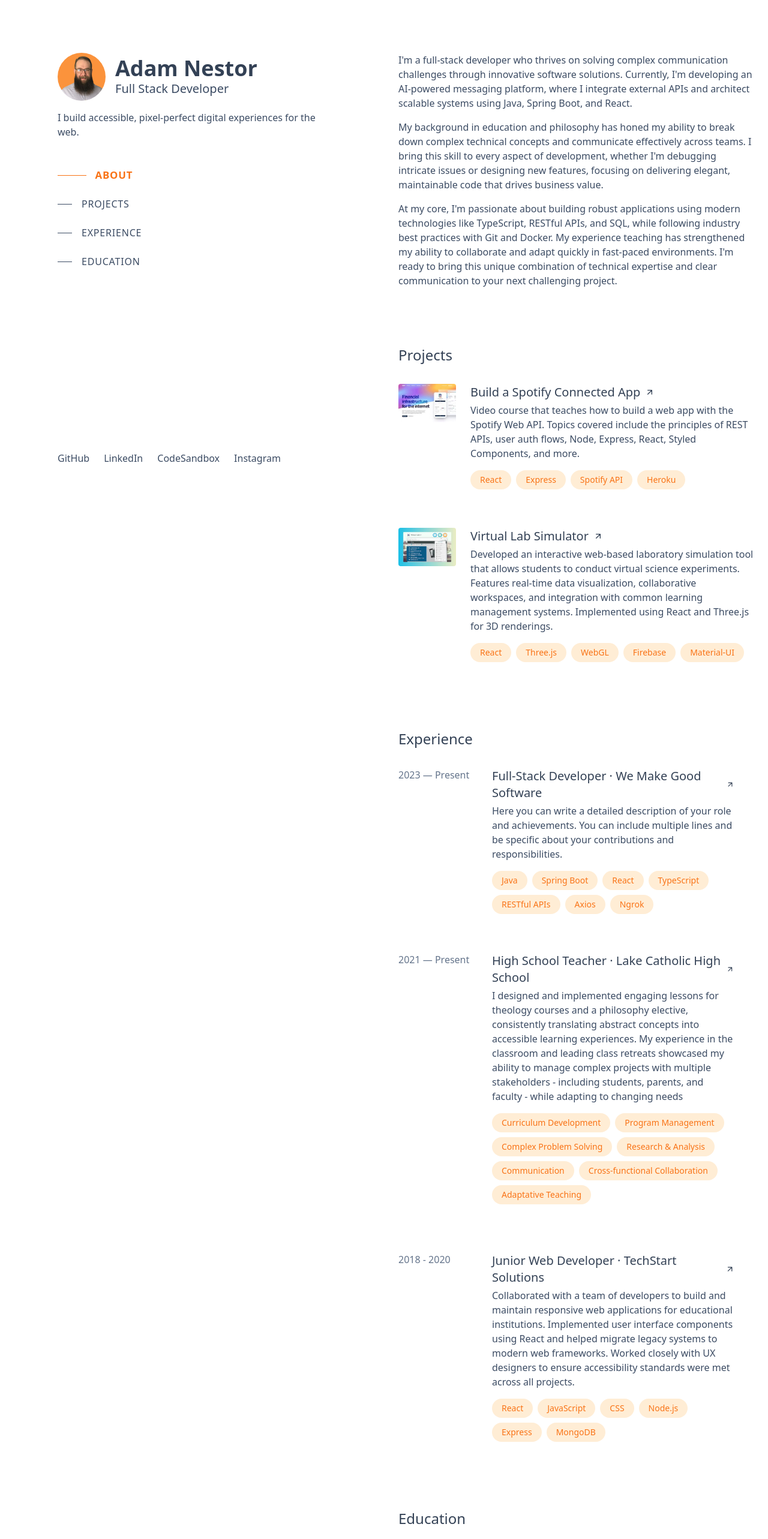
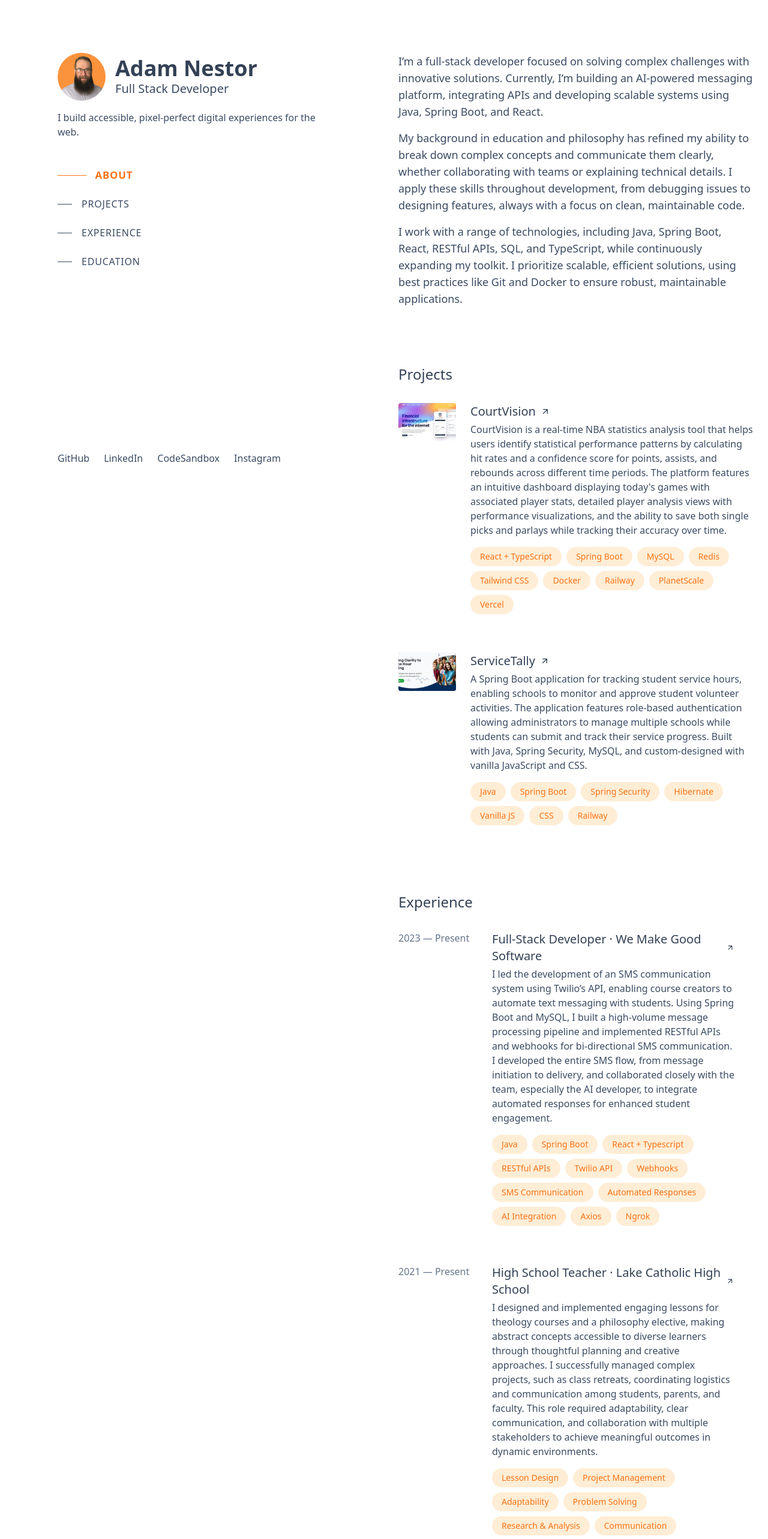
Before and after one commit to adamnestor/portfolio_v1, a React (Vite) app: page / in a window 1280 px wide. Shown: the top 2566 px of the page at 60% size. Built offline with nearby package versions, Linux system fonts and the light colour scheme.

Commit message:
add personal data

```diff
--- a/src/components/sections/RightPanel.tsx
+++ b/src/components/sections/RightPanel.tsx
@@ -6,30 +6,26 @@ const RightPanel = () => {
   return (
     <div className="pt-16">
       {/* About section */}
-      <section id="about" className="text-slate-medium space-y-4 mb-24">
+      <section id="about" className="text-slate-medium text-lg space-y-4 mb-24">
         <p>
-          I'm a full-stack developer who thrives on solving complex
-          communication challenges through innovative software solutions.
-          Currently, I'm developing an AI-powered messaging platform, where I
-          integrate external APIs and architect scalable systems using Java,
+          I’m a full-stack developer focused on solving complex challenges with
+          innovative solutions. Currently, I’m building an AI-powered messaging
+          platform, integrating APIs and developing scalable systems using Java,
           Spring Boot, and React.
         </p>
         <p>
-          My background in education and philosophy has honed my ability to
-          break down complex technical concepts and communicate effectively
-          across teams. I bring this skill to every aspect of development,
-          whether I'm debugging intricate issues or designing new features,
-          focusing on delivering elegant, maintainable code that drives business
-          value.
+          My background in education and philosophy has refined my ability to
+          break down complex concepts and communicate them clearly, whether
+          collaborating with teams or explaining technical details. I apply
+          these skills throughout development, from debugging issues to
+          designing features, always with a focus on clean, maintainable code.
         </p>
         <p>
-          At my core, I'm passionate about building robust applications using
-          modern technologies like TypeScript, RESTful APIs, and SQL, while
-          following industry best practices with Git and Docker. My experience
-          teaching has strengthened my ability to collaborate and adapt quickly
-          in fast-paced environments. I'm ready to bring this unique combination
-          of technical expertise and clear communication to your next
-          challenging project.
+          I work with a range of technologies, including Java, Spring Boot,
+          React, RESTful APIs, SQL, and TypeScript, while continuously expanding
+          my toolkit. I prioritize scalable, efficient solutions, using best
+          practices like Git and Docker to ensure robust, maintainable
+          applications.
         </p>
       </section>
 
--- a/src/data/experience.ts
+++ b/src/data/experience.ts
@@ -13,14 +13,17 @@ export const experiences: Experience[] = [
     company: "We Make Good Software",
     companyUrl: "https://wemakegoodsoftware.com/",
     dateRange: "2023 — Present",
-    description: `Here you can write a detailed description of your role and achievements.
-      You can include multiple lines and be specific about your contributions and responsibilities.`,
+    description: `I led the development of an SMS communication system using Twilio’s API, enabling course creators to automate text messaging with students. Using Spring Boot and MySQL, I built a high-volume message processing pipeline and implemented RESTful APIs and webhooks for bi-directional SMS communication. I developed the entire SMS flow, from message initiation to delivery, and collaborated closely with the team, especially the AI developer, to integrate automated responses for enhanced student engagement.`,
     technologies: [
       "Java",
       "Spring Boot",
-      "React",
-      "TypeScript",
+      "React + Typescript",
       "RESTful APIs",
+      "Twilio API",
+      "Webhooks",
+      "SMS Communication",
+      "Automated Responses",
+      "AI Integration",
       "Axios",
       "Ngrok",
     ],
@@ -30,31 +33,48 @@ export const experiences: Experience[] = [
     company: "Lake Catholic High School",
     companyUrl: "https://www.lakecatholic.org",
     dateRange: "2021 — Present",
-    description: `I designed and implemented engaging lessons for theology courses and a philosophy elective, consistently translating abstract concepts into accessible learning experiences. My experience in the classroom and leading class retreats showcased my ability to manage complex projects with multiple stakeholders - including students, parents, and faculty - while adapting to changing needs`,
+    description: `I designed and implemented engaging lessons for theology courses and a philosophy elective, making abstract concepts accessible to diverse learners through thoughtful planning and creative approaches. I successfully managed complex projects, such as class retreats, coordinating logistics and communication among students, parents, and faculty. This role required adaptability, clear communication, and collaboration with multiple stakeholders to achieve meaningful outcomes in dynamic environments.`,
     technologies: [
-      "Curriculum Development",
-      "Program Management",
-      "Complex Problem Solving",
+      "Lesson Design",
+      "Project Management",
+      "Adaptability",
+      "Problem Solving",
       "Research & Analysis",
       "Communication",
       "Cross-functional Collaboration",
-      "Adaptative Teaching",
     ],
   },
   {
-    title: "Junior Web Developer",
-    company: "TechStart Solutions",
-    companyUrl: "https://example.com",
-    dateRange: "2018 - 2020",
+    title: "High School Teacher",
+    company: "Cleveland Central Catholic High School",
+    companyUrl: "https://www.centralcatholichs.org/",
+    dateRange: "2020-2021",
+    description: "",
+    technologies: [],
+  },
+  {
+    title: "Director of Youth Ministry",
+    company: "St. Joan of Arc Catholic Church",
+    companyUrl: "https://spsjoa.org/",
+    dateRange: "2018-2020",
     description:
-      "Collaborated with a team of developers to build and maintain responsive web applications for educational institutions. Implemented user interface components using React and helped migrate legacy systems to modern web frameworks. Worked closely with UX designers to ensure accessibility standards were met across all projects.",
+      "Managed and executed large-scale events, coordinating diverse teams and adapting to evolving challenges to achieve impactful results. Demonstrated leadership in project planning, creative problem-solving, and clear communication, fostering collaboration across multiple stakeholders. Skilled at prioritizing tasks and delivering outcomes in dynamic environments, with a proven ability to train, mentor, and engage diverse audiences effectively.",
     technologies: [
-      "React",
-      "JavaScript",
-      "CSS",
-      "Node.js",
-      "Express",
-      "MongoDB",
+      "Project Management",
+      "Team Coordination",
+      "Communication Strategies",
+      "Problem-Solving",
+      "Mentorship and Training",
+      "Collaboration",
+      "Adaptability",
     ],
   },
+  {
+    title: "Director of Youth Ministry",
+    company: "Holy Martyrs Catholic Church",
+    companyUrl: "https://holymartyrs.net/",
+    dateRange: "2016-2018",
+    description: "",
+    technologies: [],
+  },
 ];
--- a/src/data/projects.ts
+++ b/src/data/projects.ts
@@ -8,19 +8,37 @@ export interface Project {
 
 export const projects: Project[] = [
   {
-    title: "Build a Spotify Connected App",
+    title: "CourtVision",
     description:
-      "Video course that teaches how to build a web app with the Spotify Web API. Topics covered include the principles of REST APIs, user auth flows, Node, Express, React, Styled Components, and more.",
+      "CourtVision is a real-time NBA statistics analysis tool that helps users identify statistical performance patterns by calculating hit rates and a confidence score for points, assists, and rebounds across different time periods. The platform features an intuitive dashboard displaying today's games with associated player stats, detailed player analysis views with performance visualizations, and the ability to save both single picks and parlays while tracking their accuracy over time.",
     image: "/test2.jpg",
-    link: "https://project-url.com",
-    technologies: ["React", "Express", "Spotify API", "Heroku"],
+    link: "",
+    technologies: [
+      "React + TypeScript",
+      "Spring Boot",
+      "MySQL",
+      "Redis",
+      "Tailwind CSS",
+      "Docker",
+      "Railway",
+      "PlanetScale",
+      "Vercel",
+    ],
   },
   {
-    title: "Virtual Lab Simulator",
+    title: "ServiceTally",
     description:
-      "Developed an interactive web-based laboratory simulation tool that allows students to conduct virtual science experiments. Features real-time data visualization, collaborative workspaces, and integration with common learning management systems. Implemented using React and Three.js for 3D renderings.",
-    image: "/test3.jpg",
-    link: "https://example.com/virtual-lab",
-    technologies: ["React", "Three.js", "WebGL", "Firebase", "Material-UI"],
+      "A Spring Boot application for tracking student service hours, enabling schools to monitor and approve student volunteer activities. The application features role-based authentication allowing administrators to manage multiple schools while students can submit and track their service progress. Built with Java, Spring Security, MySQL, and custom-designed with vanilla JavaScript and CSS.",
+    image: "/servicetally.jpg",
+    link: "https://servicetally.up.railway.app",
+    technologies: [
+      "Java",
+      "Spring Boot",
+      "Spring Security",
+      "Hibernate",
+      "Vanilla JS",
+      "CSS",
+      "Railway",
+    ],
   },
 ];
```
Also changed, not shown: public/servicetally.jpg (added).
